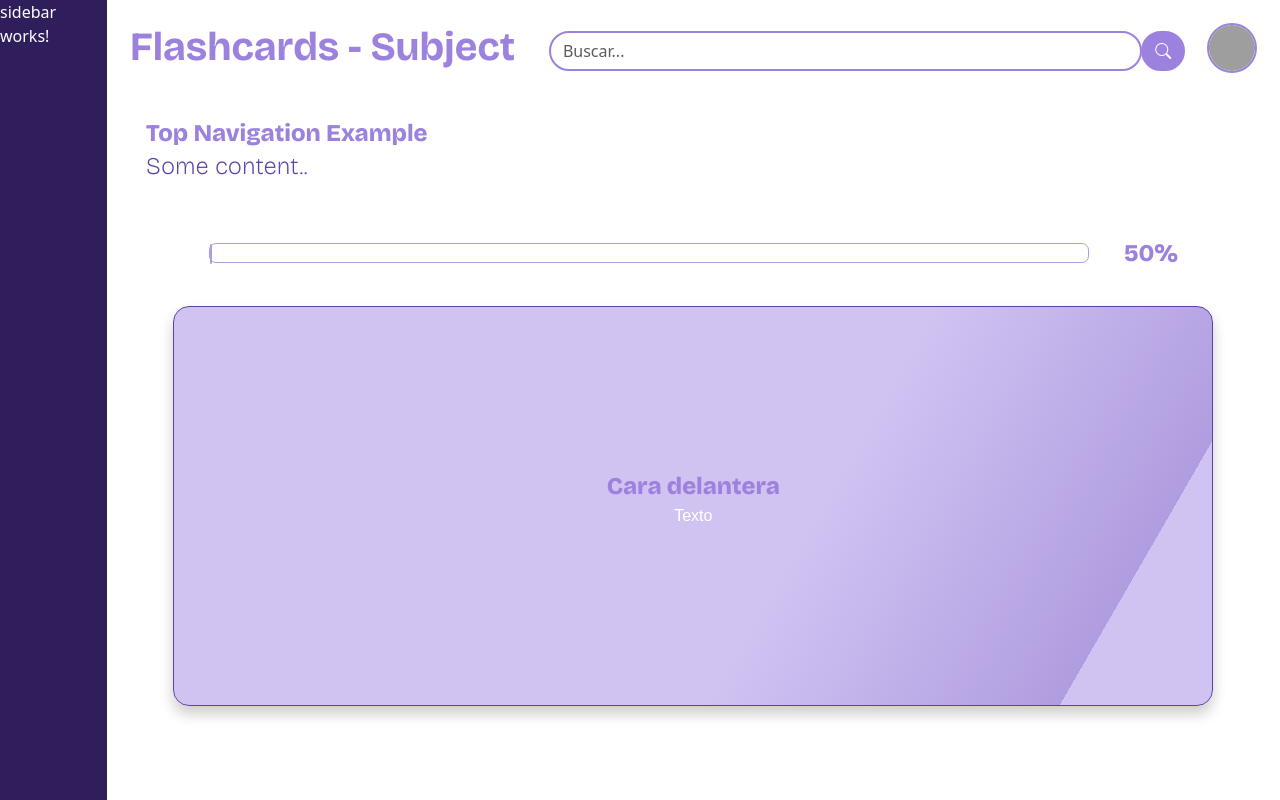
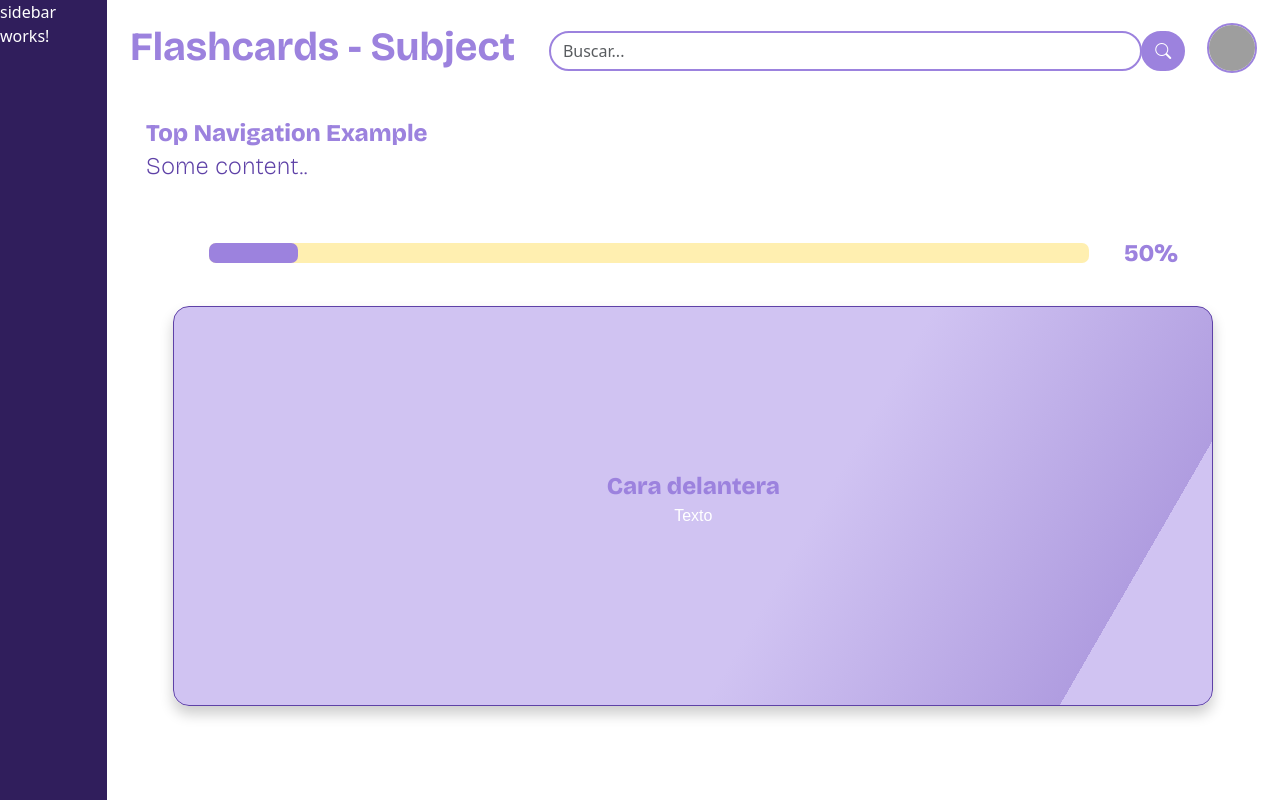
Before and after one commit to FabioB8a/StudyBuddy, an Angular app in the folder Frontend/: page /flashcards in a window 1280 px wide. Built offline with nearby package versions, Linux system fonts and the light colour scheme; grey boxes are pictures that could not be loaded.

Commit message:
Ajustes a barra de progreso

```diff
--- a/Frontend/src/app/pages/flashcards-page/flashcards-page.component.css
+++ b/Frontend/src/app/pages/flashcards-page/flashcards-page.component.css
@@ -6,6 +6,9 @@
     flex: 1;
     /* Toma todo el espacio restante */
 }
+
+
+/* Contenidos en texto */
 
 .content {
     display: flex;
@@ -35,6 +38,7 @@
 
 
 
+/* Flashcards */
 
 
 .flashcardsDiv {
@@ -44,7 +48,6 @@
     justify-content: center;
     align-items: center;
 }
-
 
 .flip-card {
     background-color: transparent;
@@ -112,7 +115,7 @@
 
 
 
-
+/* Barra de progreso */
 
 .progressBarDiv {
     margin-top: 3%;
@@ -124,10 +127,9 @@
 
 .progress-loader {
     width: 110vh;
-    background: white;
+    background: #FFEFB0;
     height: 20px;
     border-radius: 7px;
-    border: 1px solid #b09de0;
 }
 
 .progress {
@@ -136,8 +138,7 @@
     border-radius: 7px;
     background: #9C82DE;
     transition: 0.5s;
-    animation: loading_44 5s cubic-bezier(.4, 1.01, 1, 1) infinite;
-    border: 1px solid #b09de0;
+    animation: loading_44 100s cubic-bezier(.4, 1.01, 1, 1) infinite;
 }
 
 .progressCounter {
@@ -150,8 +151,17 @@
         width: 0%;
     }
 
+    25% {
+        width: 25%;
+    }
+
     50% {
         width: 50%;
+    }
+
+
+    75% {
+        width: 75%;
     }
 
     100% {
```
